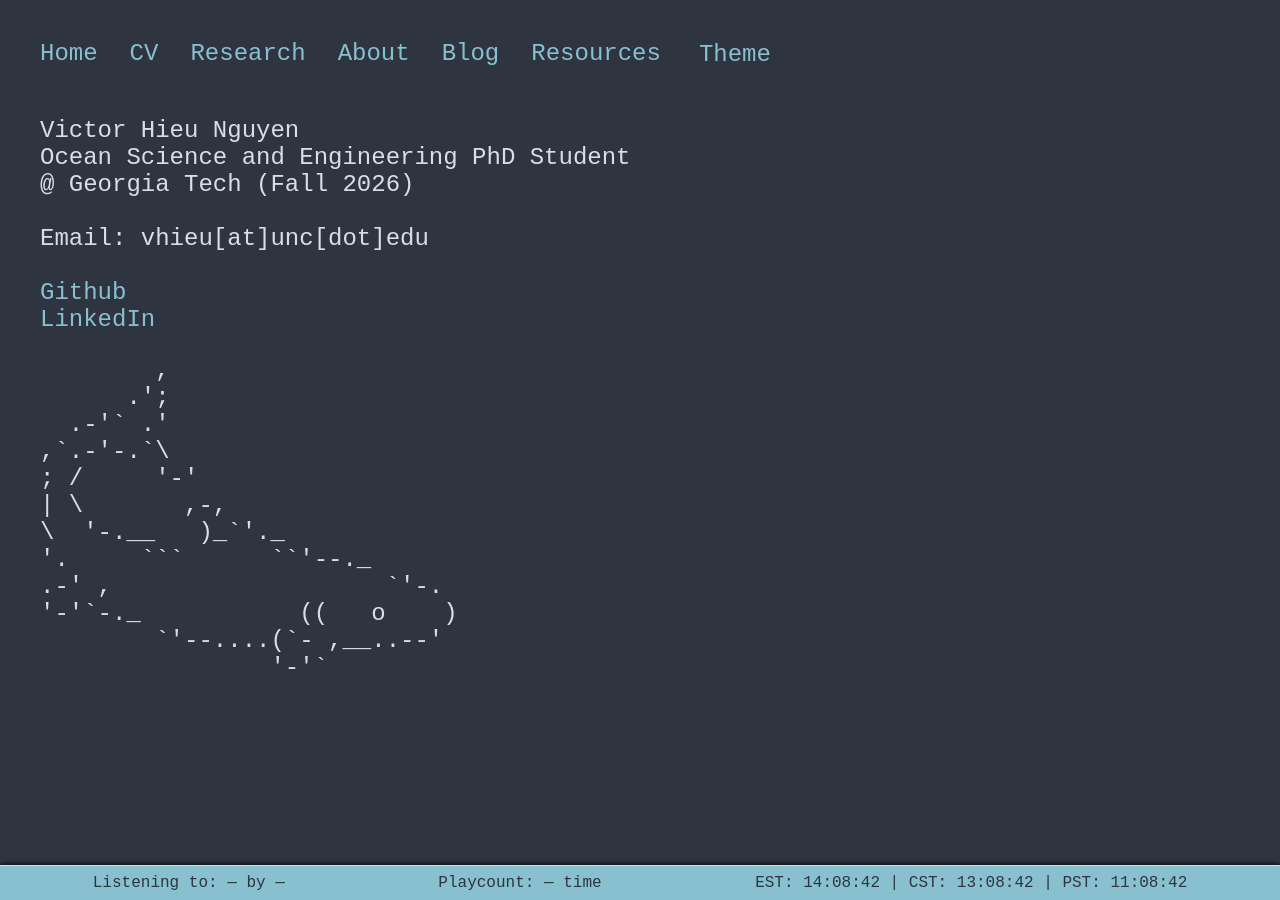
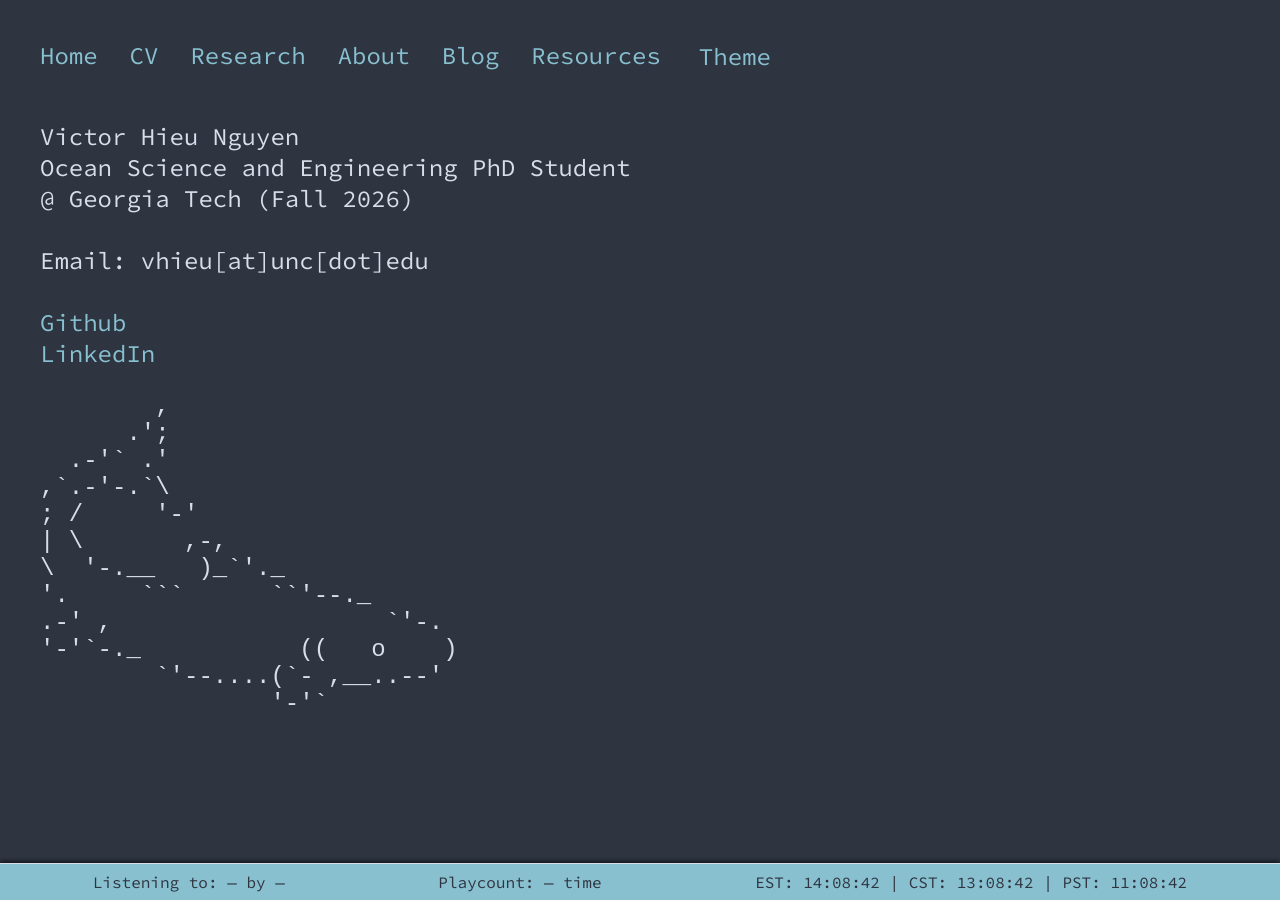
Before and after one commit to vhi3u/vhi3u.github.io, a Jekyll site: the page built from index.md, in a window 1280 px wide. Built offline with Jekyll 4.4.1, drawn with Linux system fonts in a browser that asks for light colours; a style sheet for code colours, icons or effects is not loaded.

Commit message:
update to Source Code Pro font

```diff
--- a/_layouts/default.html
+++ b/_layouts/default.html
@@ -19,7 +19,9 @@
   </script>
 
   <!-- font -->
-  <link href="https://cdn.jsdelivr.net/gh/cormullion/juliamono/webfonts/JuliaMono.css" rel="stylesheet">
+  <link rel="preconnect" href="https://fonts.googleapis.com">
+  <link rel="preconnect" href="https://fonts.gstatic.com" crossorigin>
+  <link href="https://fonts.googleapis.com/css2?family=Source+Code+Pro:ital,wght@0,200..900;1,200..900&display=swap" rel="stylesheet">
 
   <!-- styles -->
   <style>
@@ -46,7 +48,7 @@
     body {
       background-color: var(--bg);
       color: var(--fg);
-      font-family: 'JuliaMono', monospace;
+      font-family: 'Source Code Pro', monospace;
       font-size: 1.5rem;
       padding: 2rem;
       transition: background-color 0.3s ease, color 0.3s ease;
@@ -72,7 +74,7 @@
       border: none;
       cursor: pointer;
       color: var(--accent);
-      font-family: 'JuliaMono', monospace;
+      font-family: 'Source Code Pro', monospace;
       font-size: 1.5rem;
     }
 
@@ -88,7 +90,7 @@
     }
 
     .time-block {
-      font-family: 'JuliaMono', monospace;
+      font-family: 'Source Code Pro', monospace;
       background-color: rgba(255, 255, 255, 0.05);
       font-size: 1.5rem;
       padding: 2rem;
@@ -98,7 +100,7 @@
     }
 
     .music-block {
-      font-family: 'JuliaMono', monospace;
+      font-family: 'Source Code Pro', monospace;
       margin-top: 2rem;
       font-size: 1rem;
     }
@@ -117,7 +119,7 @@
       box-sizing: border-box;
       background: var(--accent);
       color: var(--bg);
-      font-family: 'JuliaMono', monospace;
+      font-family: 'Source Code Pro', monospace;
       font-size: 1rem;
       display: flex;
       flex-wrap: wrap;
```
